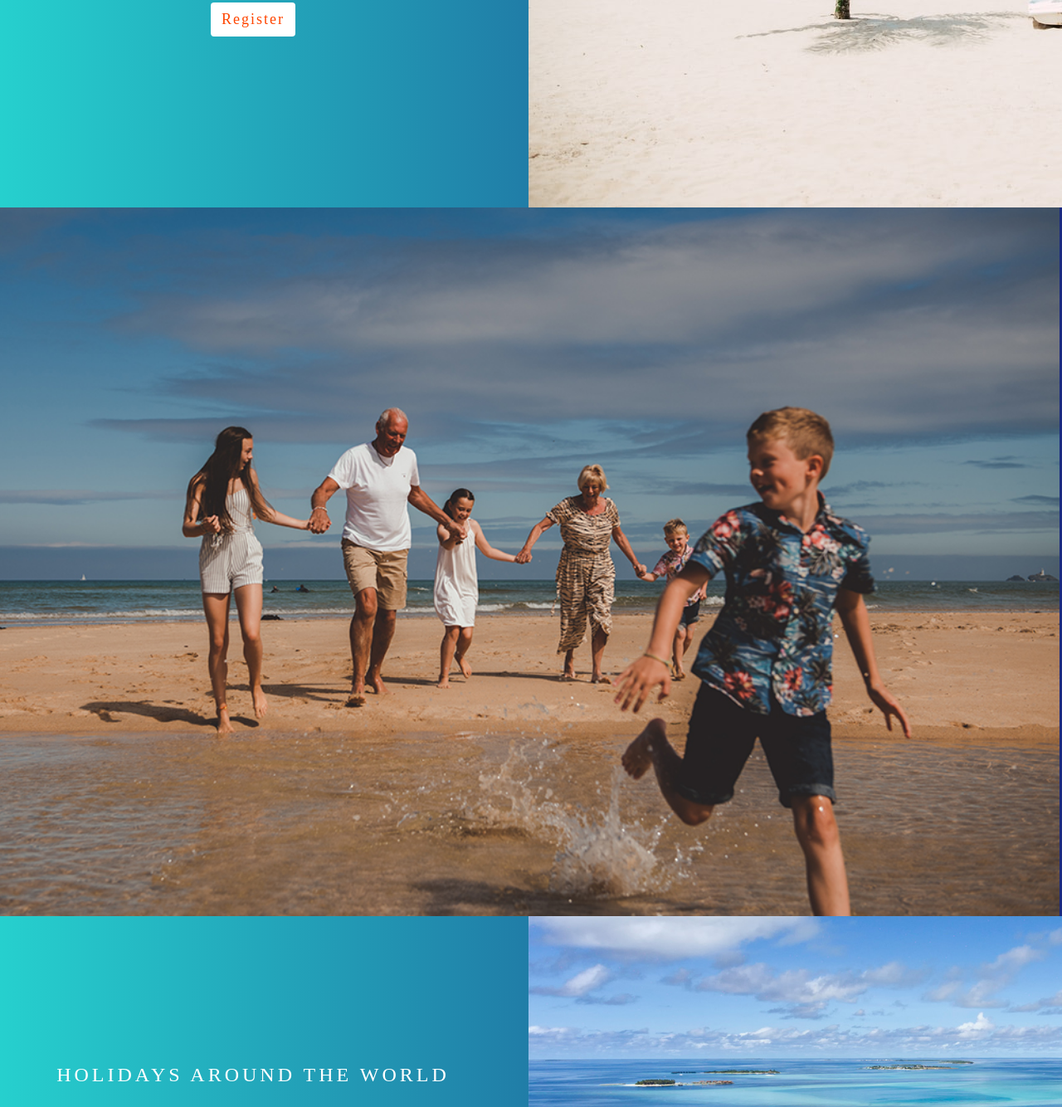
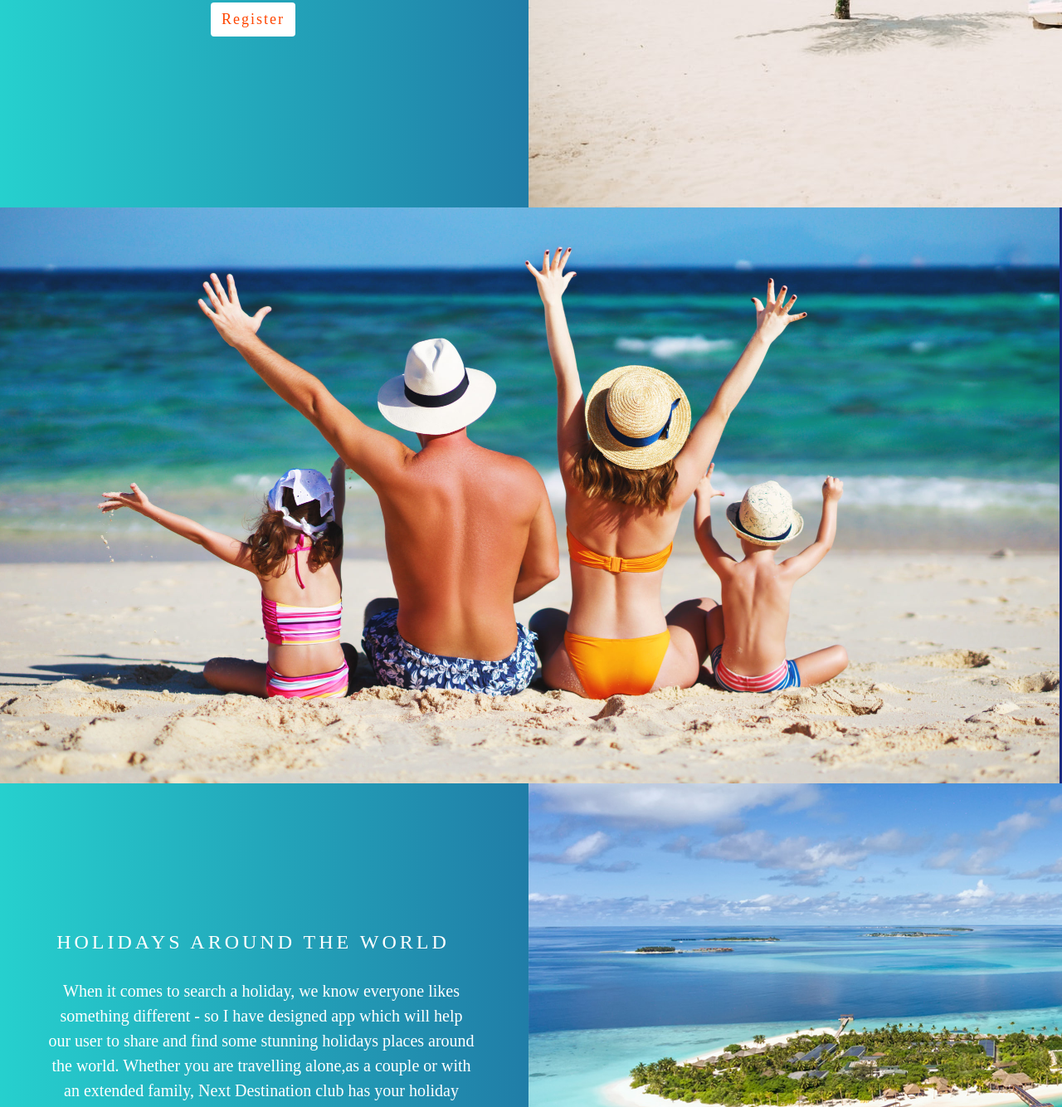
Before and after one commit to jas-sin82/next-destination-club-milestone-3, a Flask app: page /home_page in a window 1280 px wide. Shown: the part 450-1784 px from the top of the page at 83% size. Run offline with Flask 2, Linux system fonts and the light colour scheme; some libraries are stand-ins or nearby versions.

Commit message:
Change home page image

```diff
--- a/static/css/style.css
+++ b/static/css/style.css
@@ -186,7 +186,6 @@ html {
 
 .image-2 {
     width: 100vw;
-    max-height: auto;
 }
 
 .image-3 {
--- a/templates/index.html
+++ b/templates/index.html
@@ -11,9 +11,9 @@
                     share your dream holidays destination around the world!
                 </p>
                 {% if session.user %}
-                    <a class="btn home-page-button" href="{{ url_for('add_destination') }}">Add destination</a>
+                <a class="btn home-page-button" href="{{ url_for('add_destination') }}">Add destination</a>
                 {% else %}
-                    <a class="btn home-page-button" href="{{url_for('register')}}">Register</a>
+                <a class="btn home-page-button" href="{{url_for('register')}}">Register</a>
                 {% endif %}
             </div>
             <div class="col-lg-6">
@@ -27,7 +27,7 @@
     <div class="container-fluid home-page-1">
         <div class="row column-reverse">
             <div class=" col-12">
-                <img class="image-2 img-responsive" src="/static/images/beach-16.jpg" alt="beach image">
+                <img class="image-2 img-responsive" src="/static/images/beach-14.jpeg" alt="beach image">
             </div>
         </div>
     </div>
@@ -72,7 +72,7 @@
                 </div>
             </div>
             <div class="col-lg-5 next-dest-5 next-dest-media-4 ">
-                <h4 class="next-dest-2"> Some of the Best  Holiday destinations in the world.. </h4>
+                <h4 class="next-dest-2"> Some of the Best Holiday destinations in the world.. </h4>
                 <p class="next-dest-3"> Maldives,Mauritius & Bahamas! Many more,login to see more stunning destinations.
                 </p>
             </div>
```
Also changed, not shown: static/images/beach-14.jpeg (added), static/images/beach-16.jpg (deleted).
